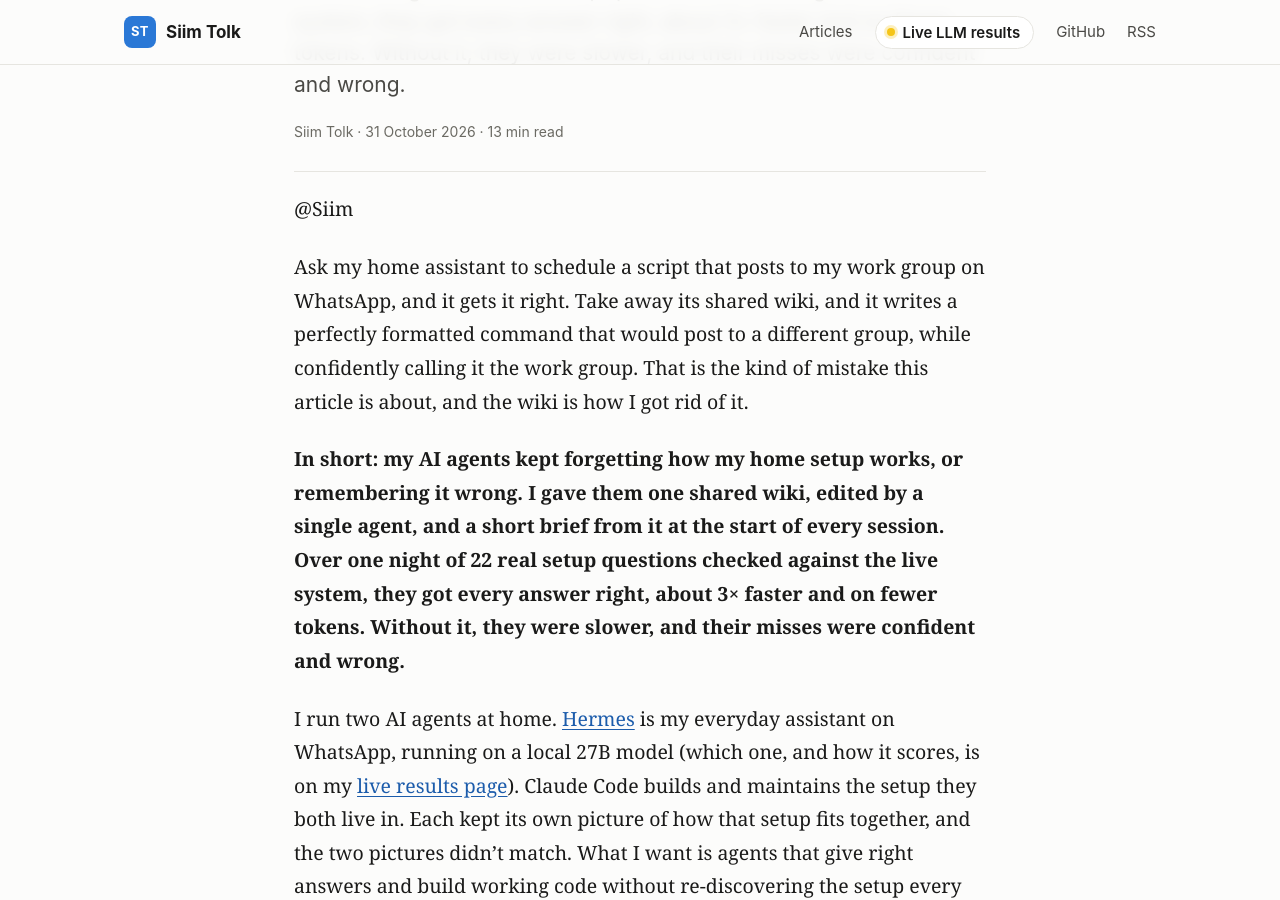
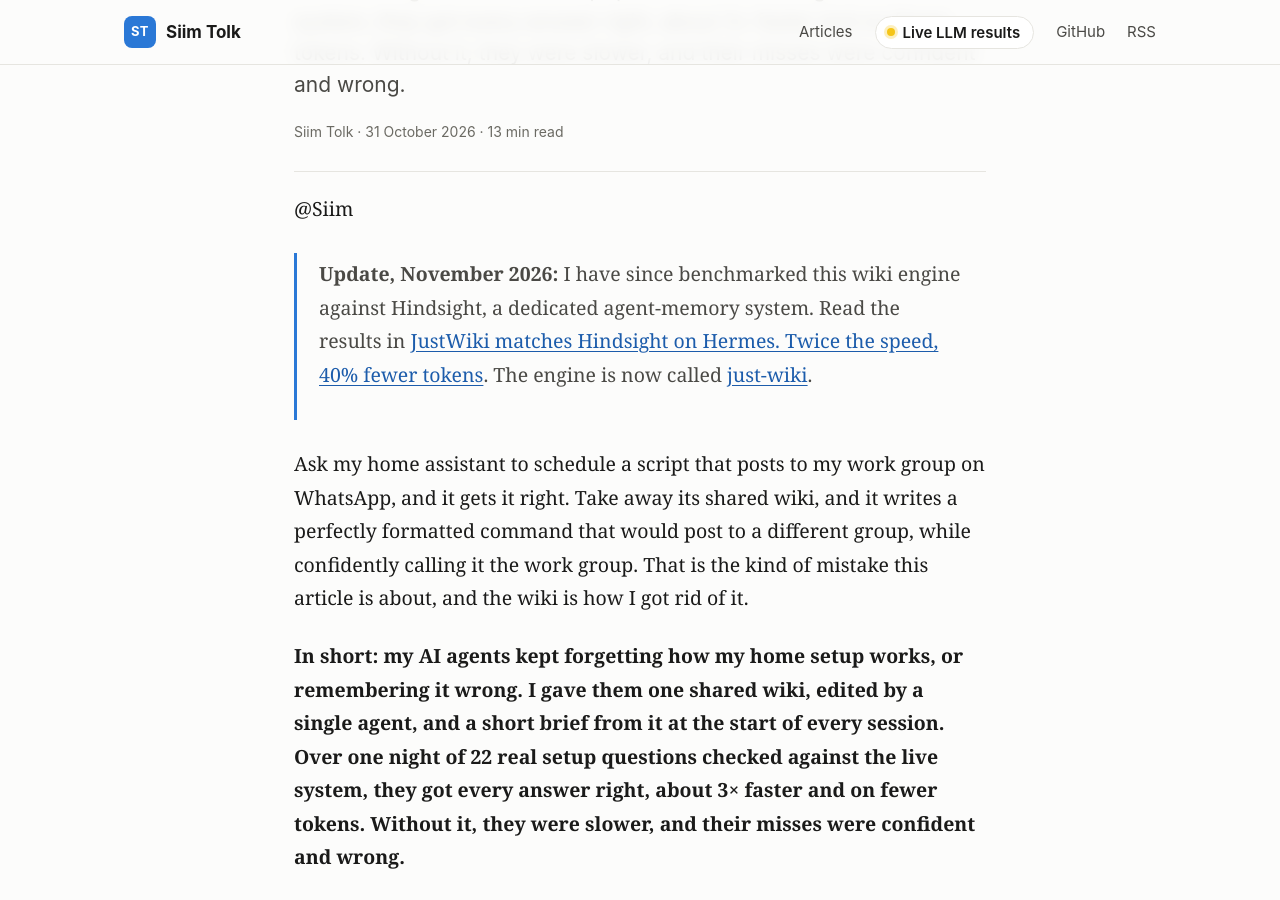
Before and after one commit to siimtolk/siimtolk.github.io, a Jekyll site: the page built from _posts/2026-10-31-model-wiki.md, in a window 1280 px wide and 900 px high, scrolled down 473 px. Built offline with Jekyll 4.4.1, drawn with Linux system fonts in a browser that asks for light colours; some of the changed text lies outside the part shown.

Commit message:
model-wiki: link benchmark article and just-wiki repo
Co-Authored-By: Claude Sonnet 5.5 <noreply@anthropic.com>

```diff
--- a/_posts/2026-10-31-model-wiki.md
+++ b/_posts/2026-10-31-model-wiki.md
@@ -8,6 +8,8 @@ tags: [AI agents, Agent memory, Local LLM]
 ---
 
 @Siim
+
+> **Update, November 2026:** I have since benchmarked this wiki engine against Hindsight, a dedicated agent-memory system. Read the results in [JustWiki matches Hindsight on Hermes. Twice the speed, 40% fewer tokens](https://siimtolk.github.io/articles/wiki-vs-hindsight/). The engine is now called [just-wiki](https://github.com/siimtolk/just-wiki).
 
 Ask my home assistant to schedule a script that posts to my work group on WhatsApp, and it gets it right. Take away its shared wiki, and it writes a perfectly formatted command that would post to a different group, while confidently calling it the work group. That is the kind of mistake this article is about, and the wiki is how I got rid of it.
 
@@ -53,6 +55,8 @@ I lost track of it myself, too, and it only gets worse the more subagents I use.
 ## The first rule: agents propose, one steward writes
 
 I started from Andrej Karpathy's [LLM wiki](https://gist.github.com/karpathy/442a6bf555914893e9891c11519de94f): instead of searching raw documents every time, an LLM keeps a set of Markdown pages that summarise and link what it knows, so knowledge builds up instead of being re-derived.
+
+The engine behind my wiki is open source: [just-wiki on GitHub](https://github.com/siimtolk/just-wiki).
 
 Karpathy's version has one writer. I have several, and one of them is a local model that is good but not infallible. If every agent edits pages, one writes something slightly wrong, the next reads it as fact and builds on it. So agents only propose, and one steward writes:
 
@@ -121,4 +125,6 @@ Ideas worth taking from them:
 
 **The wiki became the backbone for other things.** It is now the home for decisions, the [nightly model test results](/articles/llm-testing-overnight/) and the ticket pipeline that turns my WhatsApp ideas into pull requests.
 
+**A benchmark against a memory system.** Since this article I have measured the wiki engine against Hindsight, a dedicated agent-memory system, on public and private tests: [JustWiki matches Hindsight on Hermes. Twice the speed, 40% fewer tokens](/articles/wiki-vs-hindsight/). The code is in the [just-wiki repository](https://github.com/siimtolk/just-wiki).
+
 **Rejected alternatives**, for the record: plain search over all repositories (nothing builds up, and the repositories contradict each other), letting every agent edit pages (errors that build on errors), a database-backed memory system (more to run than a home setup needs), and the local model as steward. That last one came back in a smaller form: the local model now does the narrow, checkable job of rewriting memory lines, while Claude keeps the judgment calls.
```
